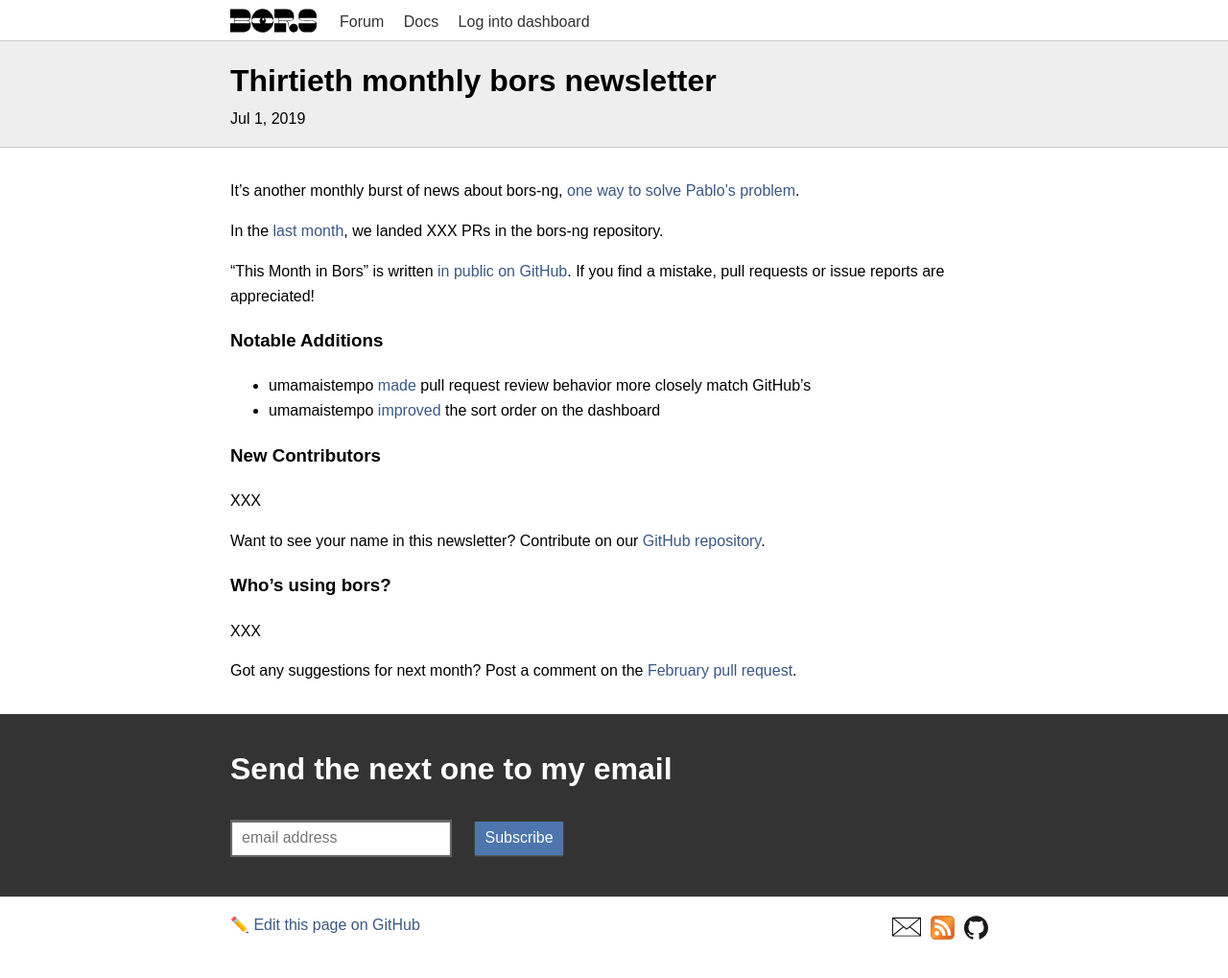
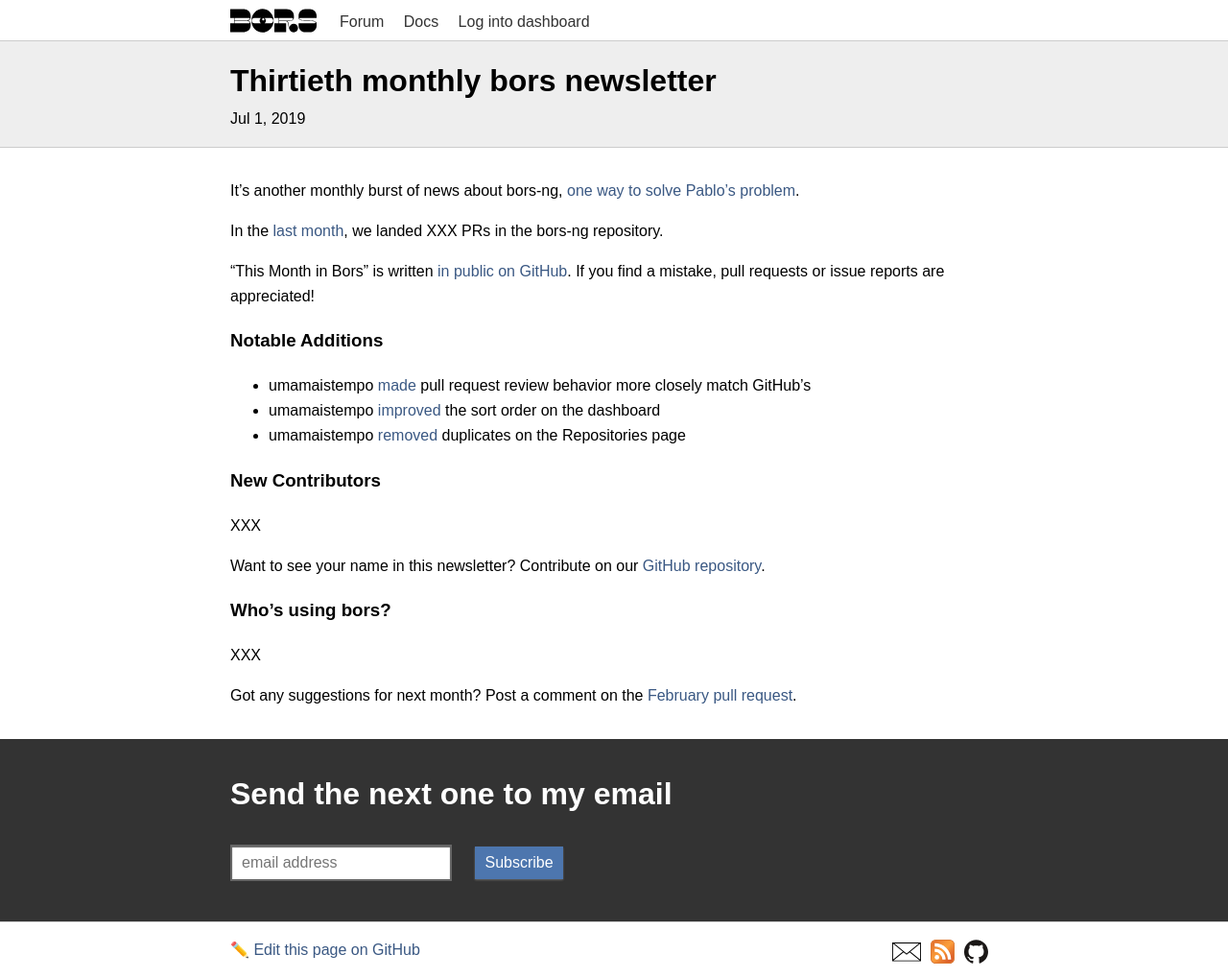
Before and after one commit to bors-ng/bors-ng.github.io, a Jekyll site: the page built from _posts/2019-07-01-tmib-30.md, in a window 1280 px wide. Shown: the whole page at 96% size. Built offline with Jekyll 4.4.1, drawn with Linux system fonts in a browser that asks for light colours; before the commit the page ends 993 px from its top, so only the background shows below that.

Commit message:
Add bors-ng/bors-ng#659

```diff
--- a/_posts/2019-07-01-tmib-30.md
+++ b/_posts/2019-07-01-tmib-30.md
@@ -21,6 +21,7 @@
 
 * umamaistempo [made](https://github.com/bors-ng/bors-ng/pull/656) pull request review behavior more closely match GitHub's
 * umamaistempo [improved](https://github.com/bors-ng/bors-ng/pull/658) the sort order on the dashboard
+* umamaistempo [removed](https://github.com/bors-ng/bors-ng/pull/659) duplicates on the Repositories page
 
 
 ### New Contributors
```
